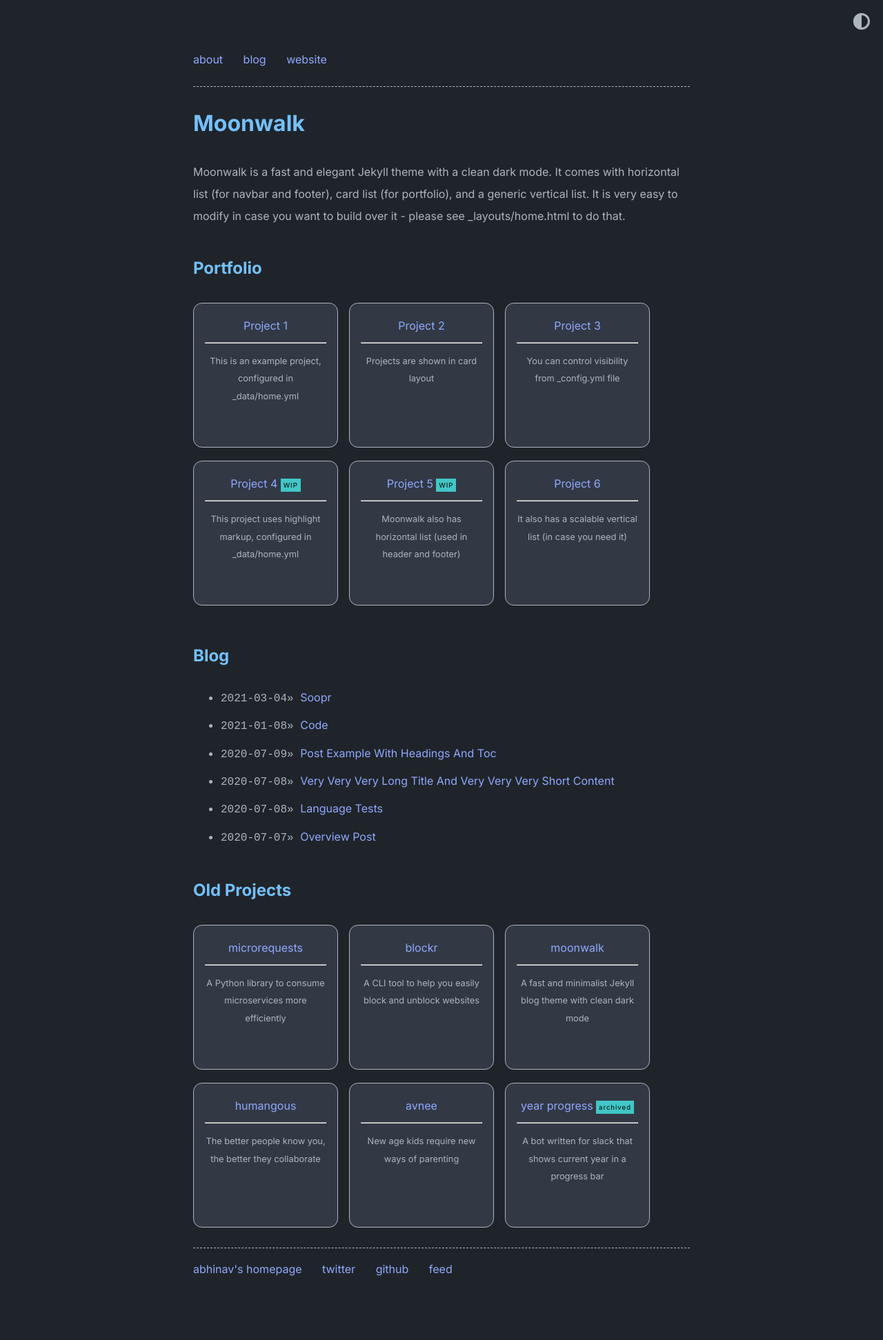
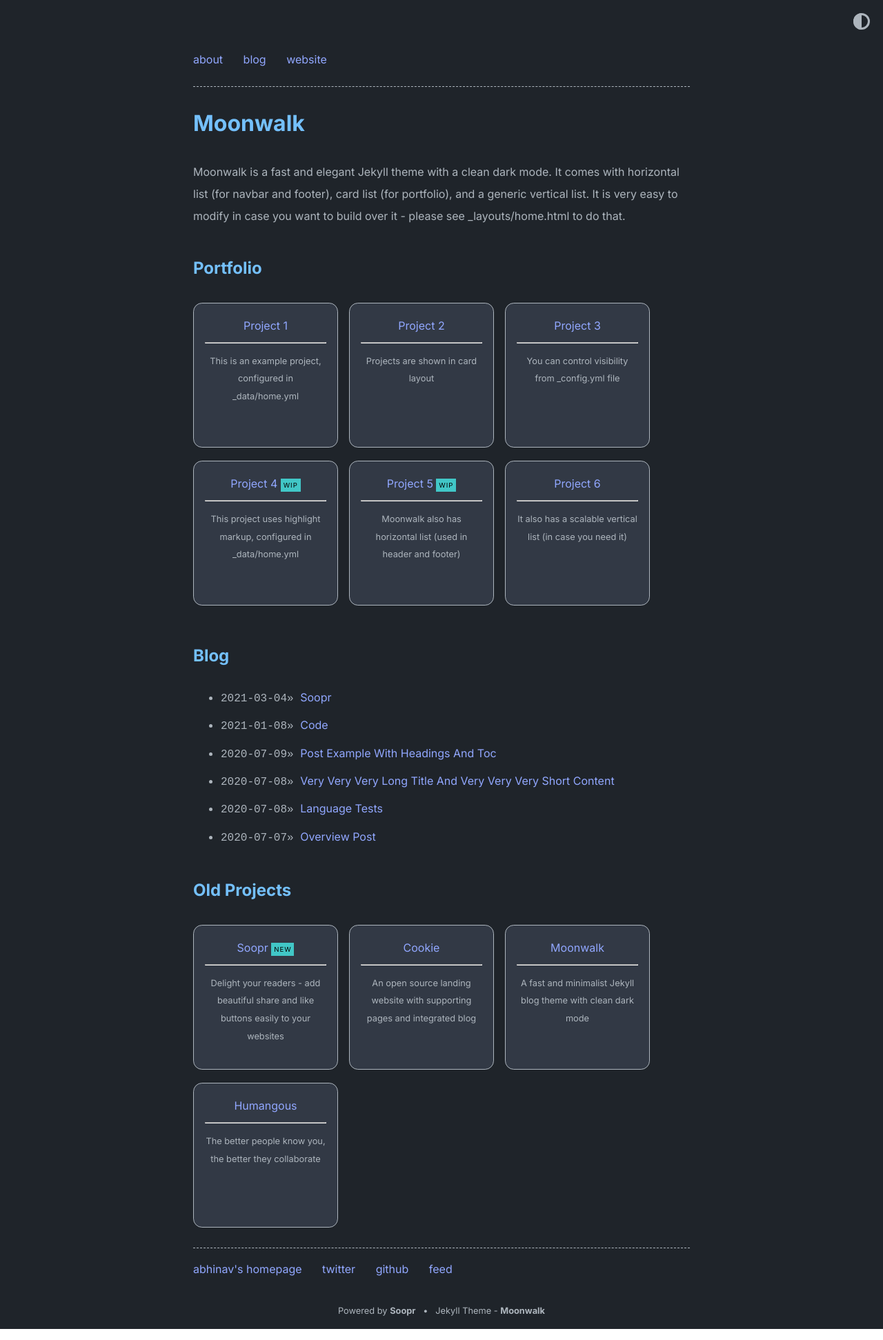
Before and after one commit to abhinavs/moonwalk, a Jekyll site: the page built from index.md, in a window 1280 px wide. Shown: the whole page at 69% size. Built offline with Jekyll 4.4.1, drawn with Linux system fonts in a browser that asks for light colours; comment, search, counter and statistics services are not loaded.

Commit message:
added footer note

```diff
--- a/_data/home.yml
+++ b/_data/home.yml
@@ -6,7 +6,7 @@ navbar_entries:
     url: blog
 
   - title: website
-    url: http://www.abhinav.co
+    url: https://www.abhinav.co
 
 project_entries:
   - title: Project 1
@@ -36,34 +36,26 @@ project_entries:
     desc: It also has a scalable vertical list (in case you need it)
 
 old_project_entries:
-  - title: microrequests
-    url: http://www.abhinav.co/microrequests
-    desc: A Python library to consume microservices more efficiently
+  - title: Soopr
+    url: https://www.soopr.co
+    desc: Delight your readers - add beautiful share and like buttons easily to your websites
+    highlight: NEW
 
-  - title: blockr
-    url: http://www.abhinav.co/blockr
-    desc: A CLI tool to help you easily block and unblock websites
+  - title: Cookie
+    url: https://github.com/abhinavs/cookie
+    desc: An open source landing website with supporting pages and integrated blog
 
-  - title: moonwalk
+  - title: Moonwalk
     url: https://github.com/abhinavs/moonwalk
     desc: A fast and minimalist Jekyll blog theme with clean dark mode
 
-  - title: humangous
-    url: http://www.humangous.co
+  - title: Humangous
+    url: https://www.humangous.co
     desc: The better people know you, the better they collaborate
-
-  - title: avnee
-    url: http://www.avnee.co
-    desc: New age kids require new ways of parenting
-
-  - title: year progress
-    url: https://year-progress.herokuapp.com/
-    desc: A bot written for slack that shows current year in a progress bar
-    highlight: archived
 
 footer_entries:
   - title: abhinav's homepage
-    url: http://www.abhinav.co
+    url: https://www.abhinav.co
 
   - title: twitter
     url: https://twitter.com/abhinav
@@ -95,7 +87,7 @@ misc_entries:
         url: https://github.com/abhinavs/moonwalk
 
       - title: originally built for abhinav's homepage
-        url: http://www.abhinav.co
+        url: https://www.abhinav.co
 
       - title: this list is scalable and can be nested
         url: false
--- a/_layouts/default.html
+++ b/_layouts/default.html
@@ -3,10 +3,17 @@
         {%- include head.html -%}
   <body>
     <main class="page-content" aria-label="Content">
-        <div class="w">
-            {{ content }}
-            {% include toggle_theme_button.html %}
+      <div class="w">
+        {{ content }}
+        {% include toggle_theme_button.html %}
+        <div class="credits">
+          Powered by <a href="https://www.soopr.co" target="_blank">Soopr</a>
+          &nbsp;
+          •
+          &nbsp;
+          Jekyll Theme - <a href="https://github.com/abhinavs/moonwalk" target="_blank">Moonwalk</a>
         </div>
+      </div>
     </main>
 
     {%- if site.soopr -%}
--- a/_sass/moonwalk.scss
+++ b/_sass/moonwalk.scss
@@ -183,3 +183,17 @@ p code, li code {
 .project-title {
   margin-bottom: 0.8rem;
 }
+.credits {
+  font-size: 0.8em;
+  color: var(--text);
+  margin: 2em auto -4em auto;
+  text-align: center;
+  a {
+    color: var(--text);
+    text-decoration: none;
+    font-weight: bold;
+  }
+  a:hover {
+    color: var(--links);
+  }
+}
```
